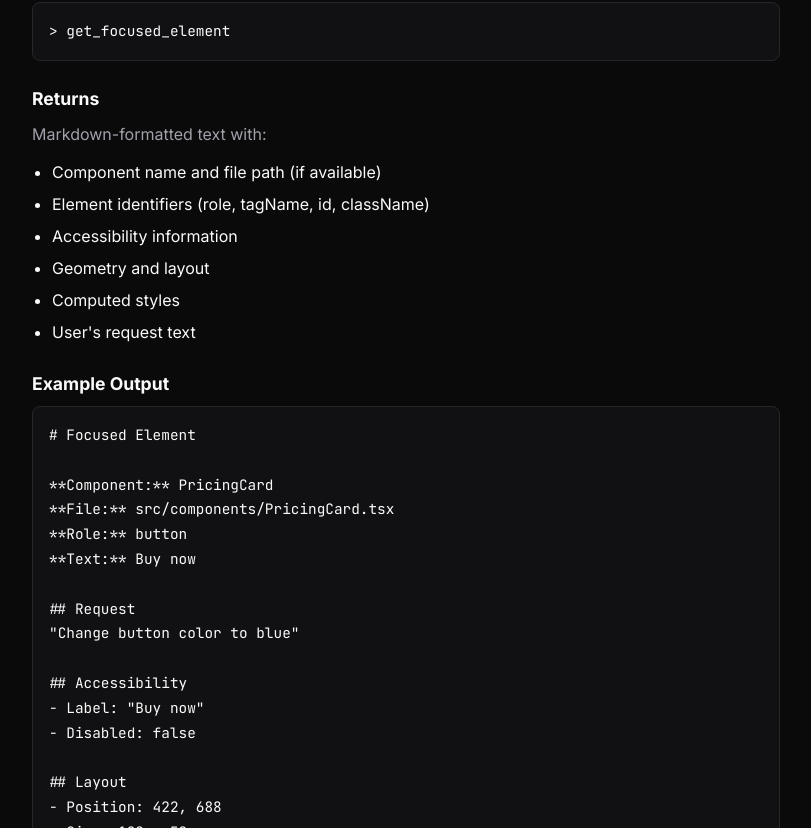
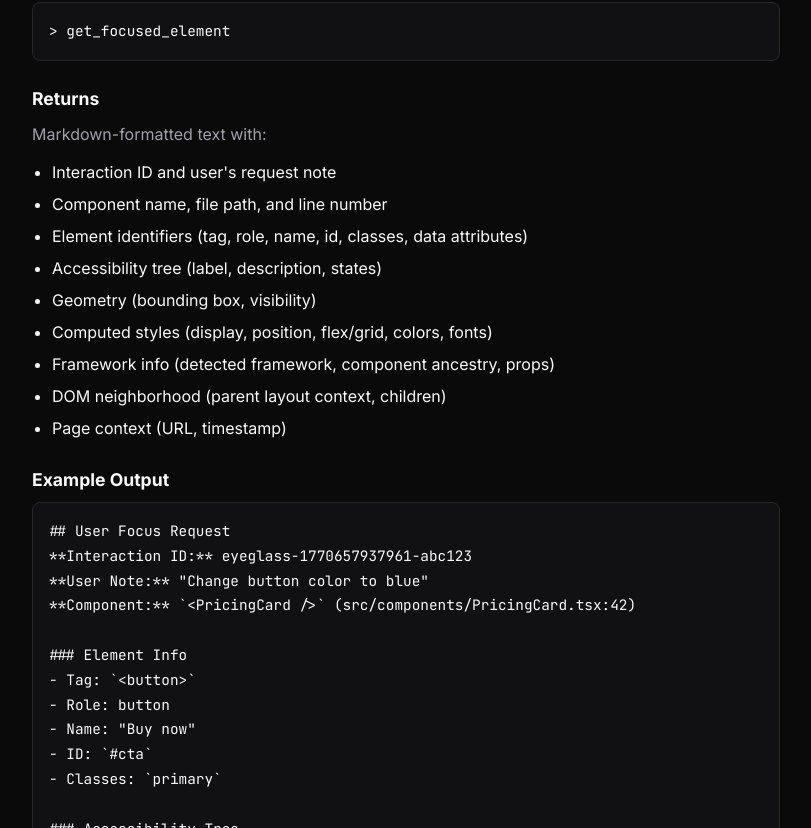
Before and after one commit to donutboyband/eyeglass_site, a React (Vite) app: page /docs/mcp in a window 1280 px wide. Shown: the part 792-1620 px from the top of the page, without its empty margins (378-1189 px from the left). Built offline with nearby package versions, Linux system fonts and the light colour scheme.

Commit message:
[eyeglass:eyeglass-1770701385151-jn4tzlo] Updated example to match bridge output

```diff
--- a/src/components/docs/pages/McpIntegration.tsx
+++ b/src/components/docs/pages/McpIntegration.tsx
@@ -34,37 +34,64 @@ export function McpIntegration() {
         <h3>Returns</h3>
         <p>Markdown-formatted text with:</p>
         <ul>
-          <li>Component name and file path (if available)</li>
-          <li>Element identifiers (role, tagName, id, className)</li>
-          <li>Accessibility information</li>
-          <li>Geometry and layout</li>
-          <li>Computed styles</li>
-          <li>User's request text</li>
+          <li>Interaction ID and user's request note</li>
+          <li>Component name, file path, and line number</li>
+          <li>Element identifiers (tag, role, name, id, classes, data attributes)</li>
+          <li>Accessibility tree (label, description, states)</li>
+          <li>Geometry (bounding box, visibility)</li>
+          <li>Computed styles (display, position, flex/grid, colors, fonts)</li>
+          <li>Framework info (detected framework, component ancestry, props)</li>
+          <li>DOM neighborhood (parent layout context, children)</li>
+          <li>Page context (URL, timestamp)</li>
         </ul>
 
         <h3>Example Output</h3>
-        <pre><code>{`# Focused Element
+        <pre><code>{`## User Focus Request
+**Interaction ID:** eyeglass-1770657937961-abc123
+**User Note:** "Change button color to blue"
+**Component:** \`<PricingCard />\` (src/components/PricingCard.tsx:42)
 
-**Component:** PricingCard
-**File:** src/components/PricingCard.tsx
-**Role:** button
-**Text:** Buy now
+### Element Info
+- Tag: \`<button>\`
+- Role: button
+- Name: "Buy now"
+- ID: \`#cta\`
+- Classes: \`primary\`
 
-## Request
-"Change button color to blue"
+### Accessibility Tree
+- Label: Buy now
+- Description: none
+- Disabled: false
+- Hidden: false
 
-## Accessibility
-- Label: "Buy now"
-- Disabled: false
+### Geometry
+- Box: 180x52 at (422, 688)
+- Visible: true
 
-## Layout
-- Position: 422, 688
-- Size: 180 × 52
+### Computed Styles
+- Display: flex
+- Position: static
+- Padding: 12px 24px
+- Margin: 0px
+- Color: rgb(255, 255, 255)
+- Background: rgb(14, 165, 233)
+- Font: Inter, sans-serif
+- Z-Index: auto
 
-## Styles
-- Background: #0ea5e9
-- Color: #ffffff
-- Padding: 12px 24px`}</code></pre>
+### Framework
+- Detected: react
+- Component Tree: PricingCard > HomePage > App
+
+### DOM Neighborhood
+**Parents (layout context):**
+1. \`<div>\` .card-body — flex, column, gap: 1rem
+
+**Children:**
+(none)
+
+### Page Context
+- URL: http://localhost:5173/pricing
+- Timestamp: 2026-02-10T05:15:37.961Z`}</code></pre>
       </section>
 
       <section className="docs-section" id="update-status">
```
Also changed, not shown: 1 other file (tests, documents, lock files or other folders).
